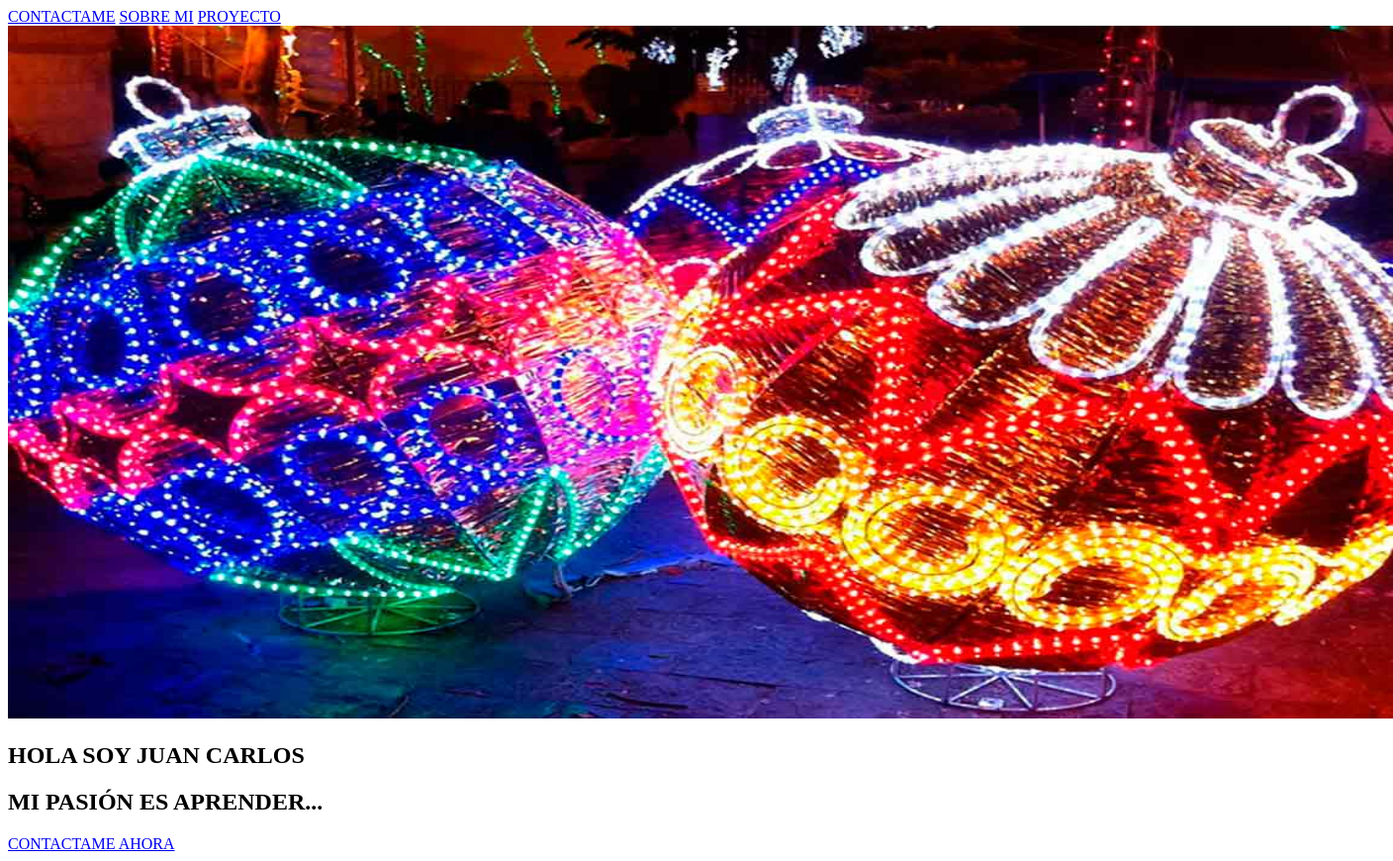
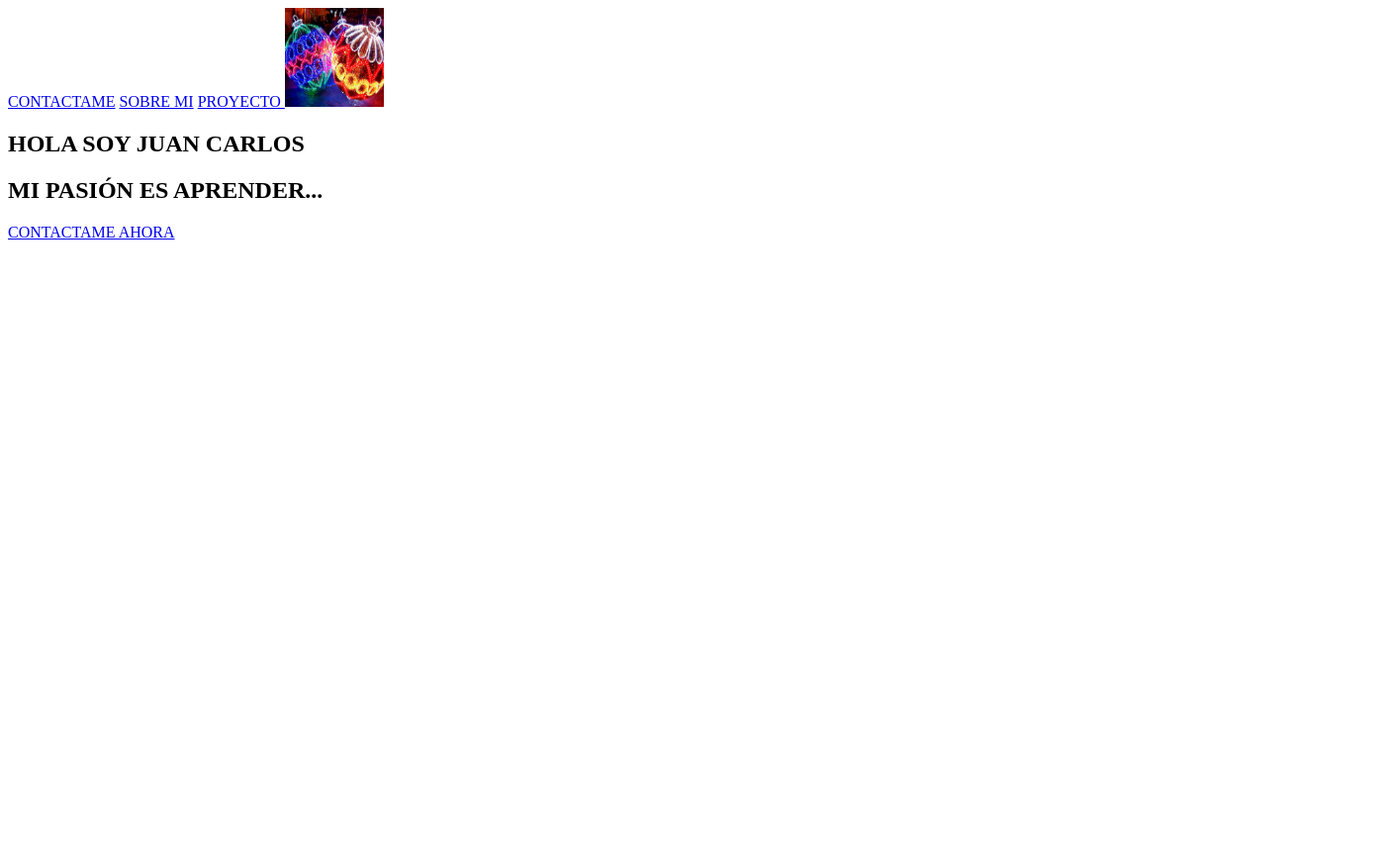
Before and after one commit to juancarlos2410/pagina-navide-a, a plain HTML site: page pagina navideña juan carlos/index.html in a window 1280 px wide. Shown: the whole page at 99% size, 1408 px wide, since content can reach past the window. After the commit the page ends 800 px from the top, so only its background shows below. Drawn offline with Linux system fonts and the light colour scheme.

Commit message:
Update index.html

```diff
--- a/pagina navideña juan carlos/index.html
+++ b/pagina navideña juan carlos/index.html
@@ -13,7 +13,7 @@
 <a href="#" class="nav_items nav_items--cta"> CONTACTAME</a>
 <a href="#" class="nav_items"> SOBRE MI</a>
 <a href="#" class="nav_items"> PROYECTO </a>
-<img src="img/navidad 1.jpg " width="1400" height="700" alt="">
+<img src="img/navidad 1.jpg " width="100" height="100" alt="">
 </nav>
 <section class="hero_container">
 <div class="hero_texts">
```
